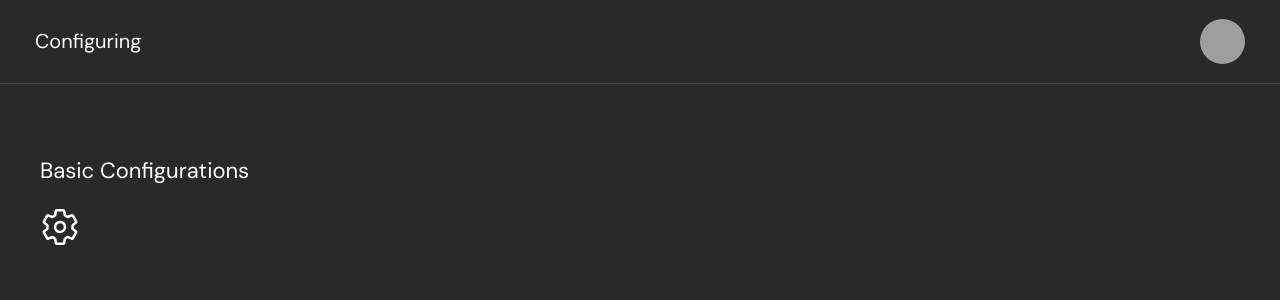
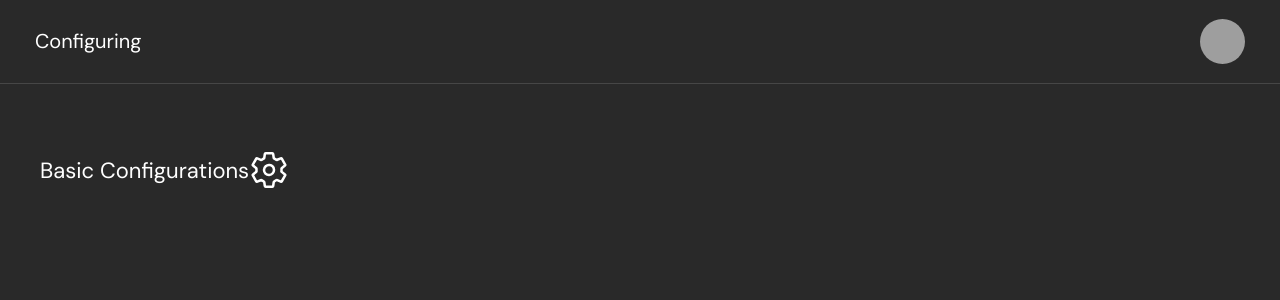
Before and after one commit to eNobreg/discord-botdashboard-ts, a React (Create React App) app: page /dashboard/categories in a window 1280 px wide. Shown: the top 300 px of the page. Built offline with nearby package versions, Linux system fonts and the light colour scheme; grey boxes are pictures that could not be loaded.

Commit message:
Components

```diff
--- a/src/pages/CategoryPage.tsx
+++ b/src/pages/CategoryPage.tsx
@@ -2,6 +2,7 @@ import { useContext } from "react"
 import { Container, Title } from "../styles";
 import { GuildContext } from '../utils/contexts/GuildContext';
 import { IoSettingsOutline } from 'react-icons/io5'
+import { Flex } from "../styles"
 
 export const CategoryPage = () => {
 
@@ -10,10 +11,10 @@ export const CategoryPage = () => {
 	<div style={{padding: '50px 0'}}>
 		<Container>
 			<div>
-				<div>
+				<Flex alignItems="center">
 					<Title>Basic Configurations</Title>
 					<IoSettingsOutline size={40} />
-				</div>
+				</Flex>
 			</div>
 		</Container>
 	</div>
--- a/src/styles/index.tsx
+++ b/src/styles/index.tsx
@@ -62,8 +62,9 @@ type FlexProps = Partial <{
       justfiyContent: string;
       flexDirection: string;
 }>
-
-export const Flex = styled.div`
+export const Flex = styled.div<FlexProps>`
       display: flex;
+      align-items: ${({ alignItems }) => alignItems};
+      justify-content: ${({ justfiyContent }) => justfiyContent};
 
 `;
```
